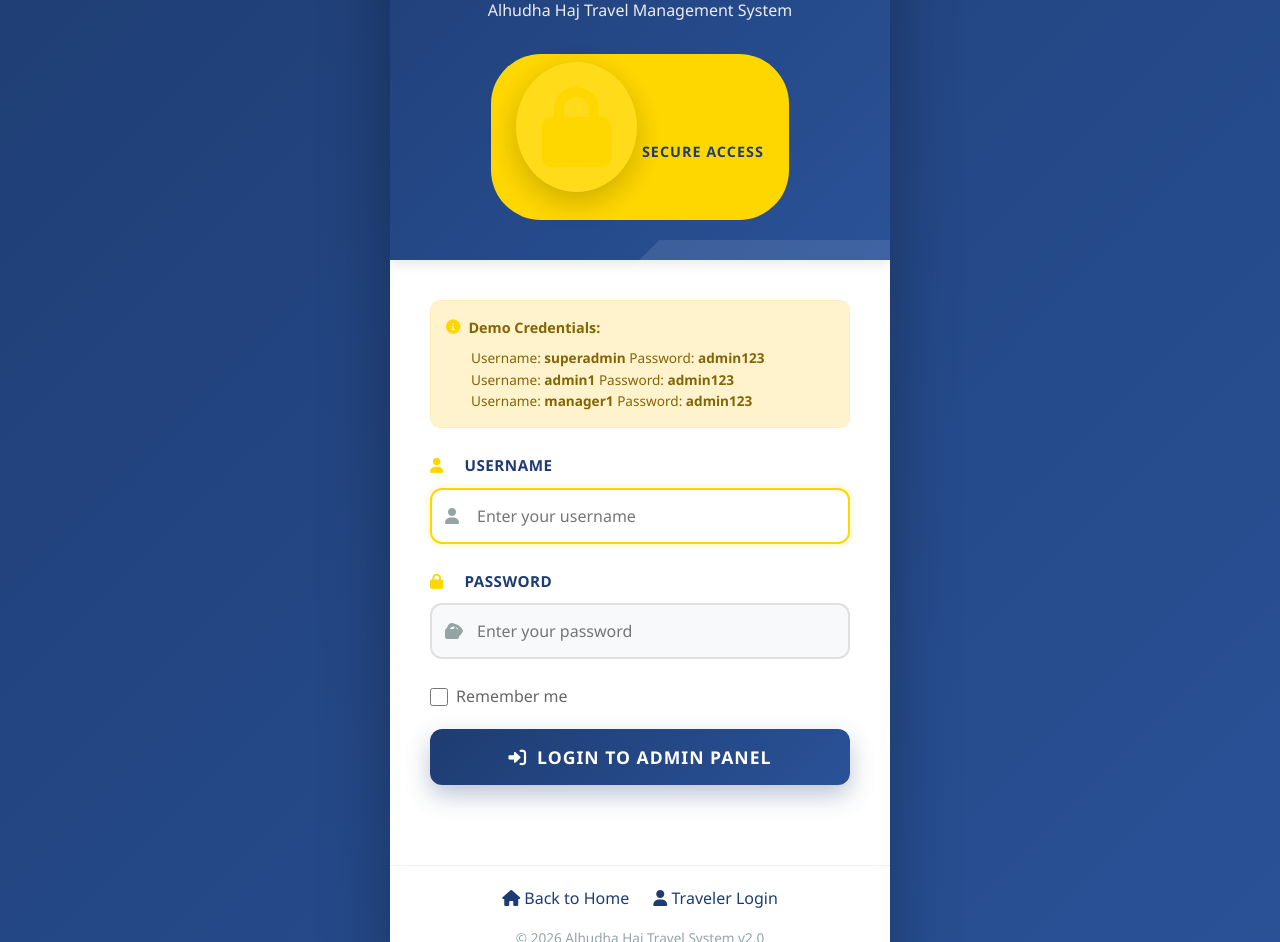
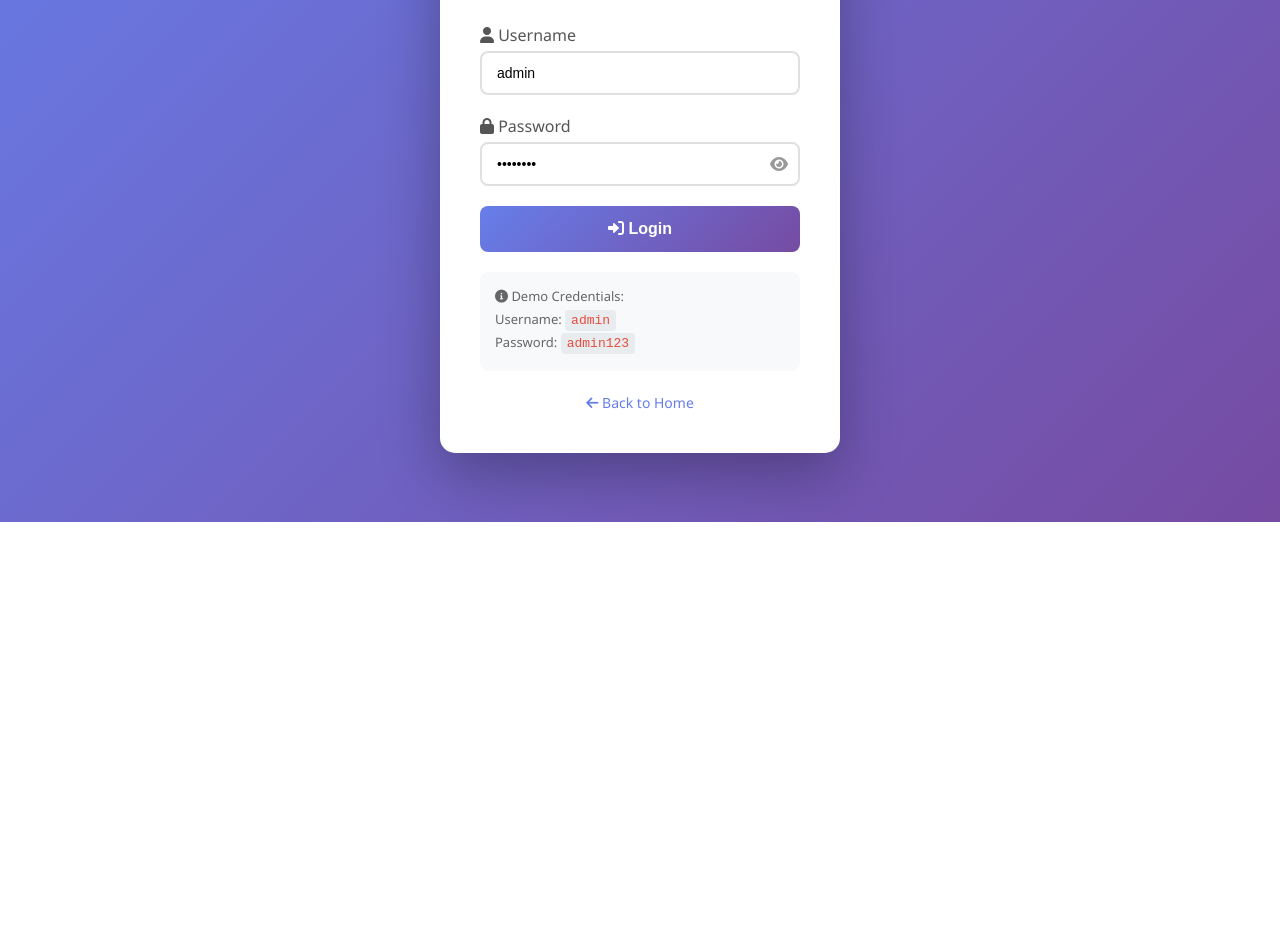
Before and after one commit to onlinebestsupport/haj-travel-system, a plain HTML site: page public/admin.login.html in a window 1280 px wide. Shown: the part 278-1220 px from the top of the page. After the commit the page ends 800 px from the top, so only its background shows below. Drawn offline with Linux system fonts and the light colour scheme.

Commit message:
Update admin.login.html

```diff
--- a/public/admin.login.html
+++ b/public/admin.login.html
@@ -3,402 +3,282 @@
 <head>
     <meta charset="UTF-8">
     <meta name="viewport" content="width=device-width, initial-scale=1.0">
-    <title>Admin Login - Alhudha Haj Travel System</title>
-    <link rel="stylesheet" href="/style.css">
+    <title>Admin Login - Haj Travel System</title>
     <link rel="stylesheet" href="https://cdnjs.cloudflare.com/ajax/libs/font-awesome/6.0.0/css/all.min.css">
     <style>
         * {
             margin: 0;
             padding: 0;
             box-sizing: border-box;
-            font-family: 'Segoe UI', Tahoma, Geneva, Verdana, sans-serif;
         }
 
         body {
-            background: linear-gradient(135deg, #1e3c72 0%, #2a5298 100%);
-            min-height: 100vh;
+            font-family: 'Segoe UI', Tahoma, Geneva, Verdana, sans-serif;
+            background: linear-gradient(135deg, #667eea 0%, #764ba2 100%);
+            height: 100vh;
             display: flex;
+            align-items: center;
             justify-content: center;
-            align-items: center;
-            padding: 20px;
         }
 
-        .admin-login-container {
+        .login-container {
             background: white;
-            border-radius: 20px;
-            box-shadow: 0 30px 70px rgba(0,0,0,0.3);
-            width: 100%;
-            max-width: 500px;
-            overflow: hidden;
-            position: relative;
+            border-radius: 15px;
+            box-shadow: 0 20px 60px rgba(0,0,0,0.3);
+            width: 90%;
+            max-width: 400px;
+            padding: 40px;
         }
 
-        .admin-header {
-            background: linear-gradient(135deg, #1e3c72, #2a5298);
-            color: white;
-            padding: 40px 30px;
+        .login-header {
             text-align: center;
-            position: relative;
+            margin-bottom: 30px;
         }
 
-        .admin-header::before {
-            content: '';
-            position: absolute;
-            bottom: -20px;
-            left: 0;
-            right: 0;
-            height: 40px;
-            background: linear-gradient(135deg, transparent 50%, rgba(255,255,255,0.1) 50%);
-        }
-
-        .admin-header i {
-            font-size: 5rem;
-            color: #ffd700;
-            margin-bottom: 20px;
-            background: rgba(255,255,255,0.1);
-            padding: 25px;
-            border-radius: 50%;
-            box-shadow: 0 10px 30px rgba(0,0,0,0.2);
-        }
-
-        .admin-header h1 {
-            color: white;
-            font-size: 2.2rem;
+        .login-header h1 {
+            color: #333;
+            font-size: 24px;
             margin-bottom: 10px;
         }
 
-        .admin-header p {
-            opacity: 0.9;
-            font-size: 1rem;
+        .login-header p {
+            color: #666;
+            font-size: 14px;
         }
 
-        .admin-badge {
-            display: inline-block;
-            background: #ffd700;
-            color: #1e3c72;
-            padding: 8px 25px;
-            border-radius: 50px;
-            font-weight: 600;
-            font-size: 0.9rem;
-            margin-top: 15px;
-            text-transform: uppercase;
-            letter-spacing: 1px;
+        .logo {
+            width: 80px;
+            height: 80px;
+            background: linear-gradient(135deg, #667eea 0%, #764ba2 100%);
+            border-radius: 50%;
+            display: flex;
+            align-items: center;
+            justify-content: center;
+            margin: 0 auto 20px;
         }
 
-        .login-form {
-            padding: 40px 40px 30px;
+        .logo i {
+            font-size: 40px;
+            color: white;
         }
 
         .form-group {
-            margin-bottom: 25px;
+            margin-bottom: 20px;
         }
 
         .form-group label {
             display: block;
-            margin-bottom: 10px;
-            color: #1e3c72;
-            font-weight: 600;
-            font-size: 0.95rem;
-            text-transform: uppercase;
-            letter-spacing: 0.5px;
+            margin-bottom: 5px;
+            color: #555;
+            font-weight: 500;
         }
 
-        .form-group label i {
-            margin-right: 10px;
-            color: #ffd700;
-            width: 20px;
+        .form-group input {
+            width: 100%;
+            padding: 12px 15px;
+            border: 2px solid #e0e0e0;
+            border-radius: 8px;
+            font-size: 14px;
+            transition: all 0.3s ease;
         }
 
-        .input-wrapper {
+        .form-group input:focus {
+            border-color: #667eea;
+            outline: none;
+        }
+
+        .password-input {
             position: relative;
         }
 
-        .input-wrapper i {
+        .password-input input {
+            padding-right: 40px;
+        }
+
+        .toggle-password {
             position: absolute;
-            left: 15px;
+            right: 12px;
             top: 50%;
             transform: translateY(-50%);
-            color: #95a5a6;
-            transition: all 0.3s;
+            cursor: pointer;
+            color: #999;
         }
 
-        .input-wrapper input {
-            width: 100%;
-            padding: 15px 15px 15px 45px;
-            border: 2px solid #e0e0e0;
-            border-radius: 12px;
-            font-size: 1rem;
-            transition: all 0.3s;
-            background: #f8f9fa;
-        }
-
-        .input-wrapper input:focus {
-            border-color: #ffd700;
-            outline: none;
-            box-shadow: 0 0 0 4px rgba(255,215,0,0.1);
-            background: white;
-        }
-
-        .input-wrapper input:focus + i {
-            color: #ffd700;
-        }
-
-        .password-toggle {
-            position: absolute;
-            right: 15px;
-            top: 50%;
-            transform: translateY(-50%);
-            color: #95a5a6;
-            cursor: pointer;
-            transition: color 0.3s;
-        }
-
-        .password-toggle:hover {
-            color: #1e3c72;
-        }
-
-        .remember-me {
-            display: flex;
-            align-items: center;
-            gap: 8px;
-            color: #666;
-            cursor: pointer;
-            margin-bottom: 20px;
-        }
-
-        .remember-me input[type="checkbox"] {
-            width: 18px;
-            height: 18px;
-            cursor: pointer;
-            accent-color: #ffd700;
+        .toggle-password:hover {
+            color: #667eea;
         }
 
         .login-btn {
             width: 100%;
-            padding: 16px;
-            background: linear-gradient(135deg, #1e3c72, #2a5298);
+            padding: 14px;
+            background: linear-gradient(135deg, #667eea 0%, #764ba2 100%);
+            border: none;
+            border-radius: 8px;
             color: white;
-            border: none;
-            border-radius: 12px;
-            font-size: 1.1rem;
+            font-size: 16px;
             font-weight: 600;
             cursor: pointer;
-            display: flex;
-            align-items: center;
-            justify-content: center;
-            gap: 10px;
-            transition: all 0.3s;
-            margin-top: 20px;
-            box-shadow: 0 10px 25px rgba(30, 60, 114, 0.3);
-            text-transform: uppercase;
-            letter-spacing: 1px;
+            transition: all 0.3s ease;
         }
 
         .login-btn:hover {
-            transform: translateY(-3px);
-            box-shadow: 0 15px 35px rgba(30, 60, 114, 0.4);
-            background: linear-gradient(135deg, #2a5298, #1e3c72);
+            transform: translateY(-2px);
+            box-shadow: 0 5px 20px rgba(102, 126, 234, 0.4);
+        }
+
+        .login-btn:disabled {
+            opacity: 0.7;
+            cursor: not-allowed;
         }
 
         .error-message {
             background: #fee;
             color: #e74c3c;
-            padding: 15px 20px;
-            border-radius: 12px;
-            margin-bottom: 25px;
-            font-size: 0.95rem;
+            padding: 10px;
+            border-radius: 5px;
+            margin-bottom: 20px;
             display: none;
-            align-items: center;
-            gap: 12px;
-            border-left: 4px solid #e74c3c;
-            animation: shake 0.5s;
         }
 
-        .success-message {
-            background: #d4edda;
-            color: #155724;
-            padding: 15px 20px;
-            border-radius: 12px;
-            margin-bottom: 25px;
-            font-size: 0.95rem;
-            display: none;
-            align-items: center;
-            gap: 12px;
-            border-left: 4px solid #28a745;
-            animation: slideIn 0.3s;
+        .error-message.show {
+            display: block;
         }
 
         .demo-credentials {
-            background: #fff3cd;
-            border: 1px solid #ffeeba;
-            border-radius: 10px;
+            margin-top: 20px;
             padding: 15px;
-            margin-bottom: 25px;
+            background: #f8f9fa;
+            border-radius: 8px;
+            font-size: 13px;
         }
 
         .demo-credentials p {
-            color: #856404;
-            font-size: 0.9rem;
-            margin-bottom: 8px;
-            display: flex;
-            align-items: center;
-            gap: 8px;
+            color: #666;
+            margin-bottom: 5px;
         }
 
-        .demo-credentials i {
-            color: #ffd700;
+        .demo-credentials code {
+            background: #e9ecef;
+            padding: 3px 6px;
+            border-radius: 4px;
+            color: #e74c3c;
         }
 
-        .demo-credentials small {
-            color: #856404;
-            display: block;
-            margin-left: 25px;
-            font-size: 0.85rem;
+        .back-link {
+            text-align: center;
+            margin-top: 20px;
         }
 
-        .footer {
-            text-align: center;
-            padding: 20px 40px 30px;
-            background: white;
-            border-top: 1px solid #ecf0f1;
+        .back-link a {
+            color: #667eea;
+            text-decoration: none;
+            font-size: 14px;
         }
 
-        .footer a {
-            color: #1e3c72;
-            text-decoration: none;
-            font-weight: 500;
-            transition: color 0.3s;
-            margin: 0 10px;
+        .back-link a:hover {
+            text-decoration: underline;
         }
 
-        .footer a:hover {
-            color: #ffd700;
+        .notification {
+            position: fixed;
+            top: 20px;
+            right: 20px;
+            padding: 15px 25px;
+            border-radius: 5px;
+            color: white;
+            z-index: 9999;
+            animation: slideIn 0.3s ease;
         }
 
-        .footer p {
-            color: #95a5a6;
-            font-size: 0.85rem;
-            margin-top: 15px;
+        @keyframes slideIn {
+            from { transform: translateX(100%); opacity: 0; }
+            to { transform: translateX(0); opacity: 1; }
         }
 
-        .loading-spinner {
-            display: inline-block;
-            width: 20px;
-            height: 20px;
-            border: 3px solid rgba(255,255,255,0.3);
-            border-top: 3px solid white;
-            border-radius: 50%;
-            animation: spin 1s linear infinite;
-        }
-
-        @keyframes spin {
-            0% { transform: rotate(0deg); }
-            100% { transform: rotate(360deg); }
-        }
+        .notification-success { background: #27ae60; }
+        .notification-error { background: #e74c3c; }
     </style>
 </head>
 <body>
-    <div class="admin-login-container">
-        <div class="admin-header">
-            <i class="fas fa-user-shield"></i>
-            <h1>Admin Panel</h1>
-            <p>Alhudha Haj Travel Management System</p>
-            <div class="admin-badge">
-                <i class="fas fa-lock"></i> Secure Access
+    <div class="login-container">
+        <div class="login-header">
+            <div class="logo">
+                <i class="fas fa-kaaba"></i>
             </div>
+            <h1>Haj Travel System</h1>
+            <p>Admin Login</p>
         </div>
 
-        <div class="login-form">
-            <div class="demo-credentials">
-                <p><i class="fas fa-info-circle"></i> <strong>Demo Credentials:</strong></p>
-                <small>Username: <strong>superadmin</strong> Password: <strong>admin123</strong></small>
-                <small>Username: <strong>admin1</strong> Password: <strong>admin123</strong></small>
-                <small>Username: <strong>manager1</strong> Password: <strong>admin123</strong></small>
+        <div id="errorMessage" class="error-message"></div>
+
+        <form id="loginForm">
+            <div class="form-group">
+                <label for="username"><i class="fas fa-user"></i> Username</label>
+                <input type="text" id="username" name="username" value="admin" required>
             </div>
 
-            <div id="errorMessage" class="error-message">
-                <i class="fas fa-exclamation-circle"></i>
-                <span id="errorText">Invalid username or password</span>
+            <div class="form-group">
+                <label for="password"><i class="fas fa-lock"></i> Password</label>
+                <div class="password-input">
+                    <input type="password" id="password" name="password" value="admin123" required>
+                    <i class="fas fa-eye toggle-password" onclick="togglePassword()"></i>
+                </div>
             </div>
 
-            <div id="successMessage" class="success-message">
-                <i class="fas fa-check-circle"></i>
-                <span id="successText">Login successful! Redirecting...</span>
-            </div>
+            <button type="submit" class="login-btn" id="loginBtn">
+                <i class="fas fa-sign-in-alt"></i> Login
+            </button>
+        </form>
 
-            <form id="adminLoginForm">
-                <div class="form-group">
-                    <label for="username">
-                        <i class="fas fa-user"></i> Username
-                    </label>
-                    <div class="input-wrapper">
-                        <i class="fas fa-user"></i>
-                        <input type="text" id="username" name="username" placeholder="Enter your username" required autofocus>
-                    </div>
-                </div>
-
-                <div class="form-group">
-                    <label for="password">
-                        <i class="fas fa-lock"></i> Password
-                    </label>
-                    <div class="input-wrapper">
-                        <i class="fas fa-lock"></i>
-                        <input type="password" id="password" name="password" placeholder="Enter your password" required>
-                        <i class="fas fa-eye password-toggle" id="togglePassword"></i>
-                    </div>
-                </div>
-
-                <label class="remember-me">
-                    <input type="checkbox" id="remember" name="remember">
-                    <span>Remember me</span>
-                </label>
-
-                <button type="submit" id="loginBtn" class="login-btn">
-                    <i class="fas fa-sign-in-alt"></i> Login to Admin Panel
-                </button>
-            </form>
+        <div class="demo-credentials">
+            <p><i class="fas fa-info-circle"></i> Demo Credentials:</p>
+            <p>Username: <code>admin</code></p>
+            <p>Password: <code>admin123</code></p>
         </div>
 
-        <div class="footer">
-            <a href="/"><i class="fas fa-home"></i> Back to Home</a>
-            <a href="/traveler_login.html"><i class="fas fa-user"></i> Traveler Login</a>
-            <p>© 2026 Alhudha Haj Travel System v2.0</p>
+        <div class="back-link">
+            <a href="/"><i class="fas fa-arrow-left"></i> Back to Home</a>
         </div>
     </div>
 
     <script>
-        const togglePassword = document.getElementById('togglePassword');
-        const passwordInput = document.getElementById('password');
+        function togglePassword() {
+            const password = document.getElementById('password');
+            const icon = document.querySelector('.toggle-password');
 
-        togglePassword.addEventListener('click', function() {
-            const type = passwordInput.type === 'password' ? 'text' : 'password';
-            passwordInput.type = type;
-            this.classList.toggle('fa-eye');
-            this.classList.toggle('fa-eye-slash');
-        });
+            if (password.type === 'password') {
+                password.type = 'text';
+                icon.classList.remove('fa-eye');
+                icon.classList.add('fa-eye-slash');
+            } else {
+                password.type = 'password';
+                icon.classList.remove('fa-eye-slash');
+                icon.classList.add('fa-eye');
+            }
+        }
 
-        document.getElementById('adminLoginForm').addEventListener('submit', async function(e) {
+        function showNotification(message, type) {
+            const notification = document.createElement('div');
+            notification.className = `notification notification-${type}`;
+            notification.innerHTML = `<i class="fas fa-${type === 'success' ? 'check-circle' : 'exclamation-circle'}"></i> ${message}`;
+            document.body.appendChild(notification);
+
+            setTimeout(() => {
+                notification.remove();
+            }, 3000);
+        }
+
+        document.getElementById('loginForm').addEventListener('submit', async function(e) {
             e.preventDefault();
 
-            const username = document.getElementById('username').value.trim();
+            const username = document.getElementById('username').value;
             const password = document.getElementById('password').value;
             const errorDiv = document.getElementById('errorMessage');
-            const errorText = document.getElementById('errorText');
-            const successDiv = document.getElementById('successMessage');
             const loginBtn = document.getElementById('loginBtn');
 
-            errorDiv.style.display = 'none';
-            successDiv.style.display = 'none';
-
-            if (!username || !password) {
-                errorText.textContent = 'Please enter both username and password';
-                errorDiv.style.display = 'flex';
-                return;
-            }
-
-            const originalBtnText = loginBtn.innerHTML;
-            loginBtn.innerHTML = '<span class="loading-spinner"></span> Authenticating...';
+            errorDiv.classList.remove('show');
             loginBtn.disabled = true;
+            loginBtn.innerHTML = '<i class="fas fa-spinner fa-spin"></i> Logging in...';
 
             try {
                 const response = await fetch('/api/login', {
@@ -410,40 +290,43 @@
                 const data = await response.json();
 
                 if (data.success) {
-                    successDiv.style.display = 'flex';
                     sessionStorage.setItem('adminLoggedIn', 'true');
-                    sessionStorage.setItem('adminUsername', username);
-                    sessionStorage.setItem('adminName', data.user?.name || username);
+                    sessionStorage.setItem('adminUser', JSON.stringify(data.user));
+                    showNotification('Login successful! Redirecting...', 'success');
 
                     setTimeout(() => {
-                        window.location.href = data.redirect || '/admin/dashboard';
-                    }, 1500);
+                        window.location.href = '/admin/dashboard.html';
+                    }, 1000);
                 } else {
-                    errorText.textContent = data.message || 'Invalid username or password';
-                    errorDiv.style.display = 'flex';
-                    loginBtn.innerHTML = originalBtnText;
+                    errorDiv.textContent = data.error || 'Invalid username or password';
+                    errorDiv.classList.add('show');
                     loginBtn.disabled = false;
-                    document.getElementById('password').value = '';
+                    loginBtn.innerHTML = '<i class="fas fa-sign-in-alt"></i> Login';
                 }
             } catch (error) {
                 console.error('Login error:', error);
-                errorText.textContent = 'Connection error. Please try again.';
-                errorDiv.style.display = 'flex';
-                loginBtn.innerHTML = originalBtnText;
-                loginBtn.disabled = false;
+
+                // Demo mode - allow login even if API fails
+                if (username === 'admin' && password === 'admin123') {
+                    sessionStorage.setItem('adminLoggedIn', 'true');
+                    sessionStorage.setItem('adminUser', JSON.stringify({
+                        id: 1,
+                        username: 'admin',
+                        role: 'admin'
+                    }));
+                    showNotification('Demo mode: Login successful!', 'success');
+
+                    setTimeout(() => {
+                        window.location.href = '/admin/dashboard.html';
+                    }, 1000);
+                } else {
+                    errorDiv.textContent = 'Connection error. Use demo credentials: admin/admin123';
+                    errorDiv.classList.add('show');
+                    loginBtn.disabled = false;
+                    loginBtn.innerHTML = '<i class="fas fa-sign-in-alt"></i> Login';
+                }
             }
         });
-
-        document.getElementById('username').addEventListener('input', () => {
-            document.getElementById('errorMessage').style.display = 'none';
-        });
-        document.getElementById('password').addEventListener('input', () => {
-            document.getElementById('errorMessage').style.display = 'none';
-        });
-
-        if (sessionStorage.getItem('adminLoggedIn') === 'true') {
-            window.location.href = '/admin/dashboard';
-        }
     </script>
 </body>
 </html>
```
